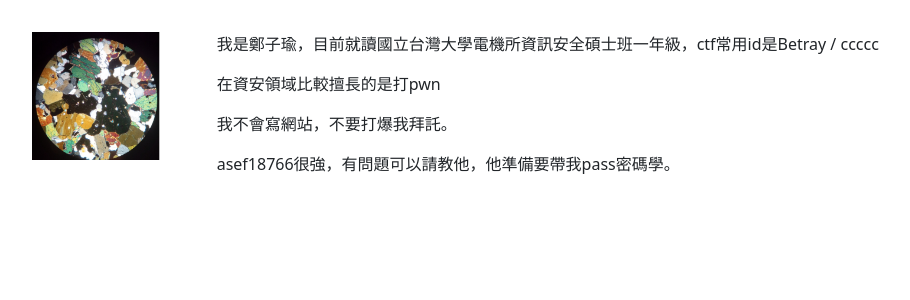
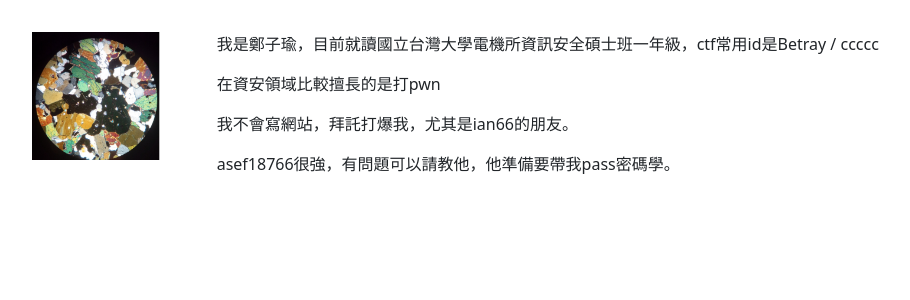
Before and after one commit to jimmy0412/AD_website, a Flask app: page /about in a window 1280 px wide. Shown: the part 56-356 px from the top of the page, without its empty margins (66-976 px from the left). Run offline with Flask 3, Linux system fonts and the light colour scheme; some libraries are stand-ins or nearby versions.

Commit message:
edit about

```diff
--- a/app/templates/about.html
+++ b/app/templates/about.html
@@ -7,8 +7,9 @@
         <div class="col">
             <p>我是鄭子瑜，目前就讀國立台灣大學電機所資訊安全碩士班一年級，ctf常用id是Betray / ccccc</p>
             <p>在資安領域比較擅長的是打pwn</p>
-            <p>我不會寫網站，不要打爆我拜託。</p>
+            <p>我不會寫網站，拜託打爆我，尤其是ian66的朋友。</p>
             <p>asef18766很強，有問題可以請教他，他準備要帶我pass密碼學。</p>
+
         </div>
 
     </div>
```
